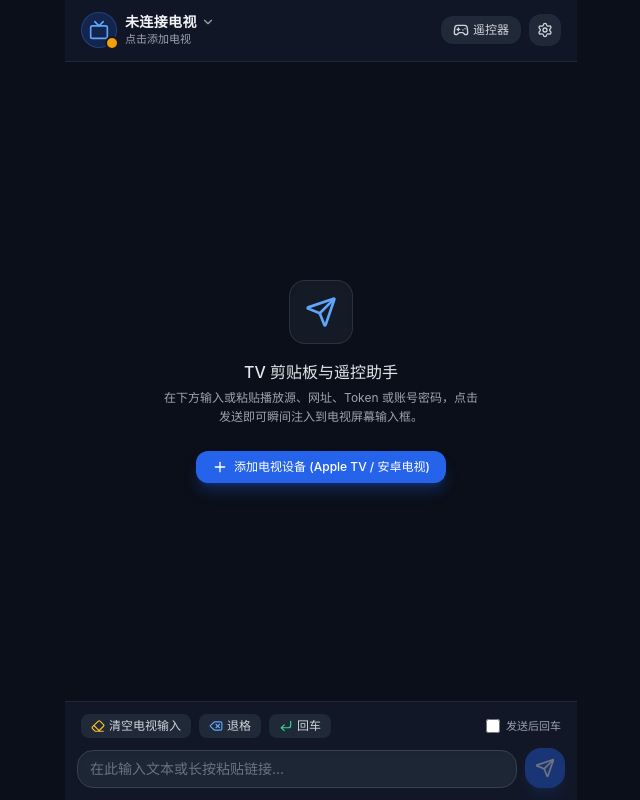
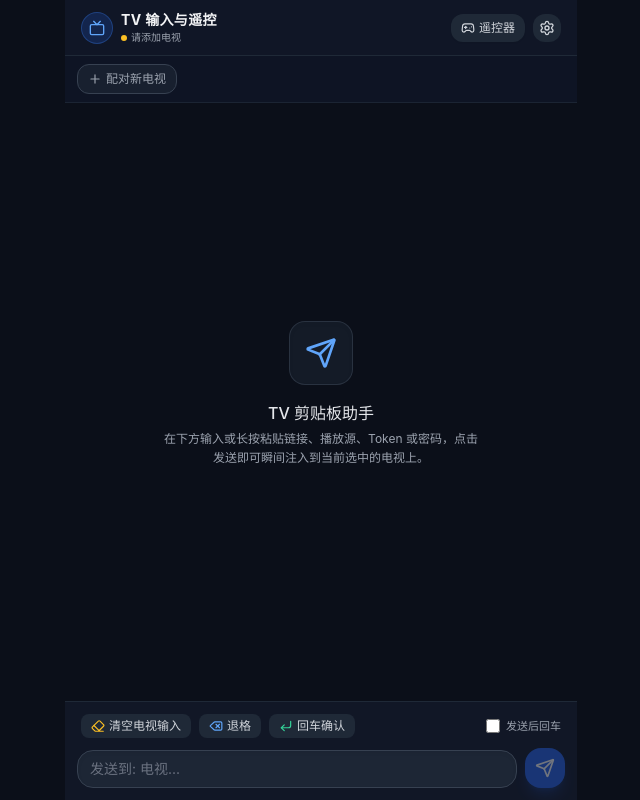
Before and after one commit to xiaohu133/appletv-chat, a FastAPI app: page / in a window 1280 px wide. Shown: the whole page, without its empty margins (319-959 px from the left). Run offline with FastAPI, Linux system fonts and the light colour scheme; data that the repository does not hold is empty; parts of the project's set-up code (start-up, migrations or seed data) failed here and were passed over; some libraries are stand-ins or nearby versions.

Commit message:
feat: add instant 1-click device switcher bar and zero-latency switching

```diff
--- a/app/storage.py
+++ b/app/storage.py
@@ -34,6 +34,9 @@ def get_devices() -> List[Dict[str, Any]]:
     for d in devs:
         if "type" not in d:
             d["type"] = "appletv"
+        name = d.get("name", "")
+        if not name or "\ufffd" in name:
+            d["name"] = "索尼电视" if d.get("type") == "androidtv" else "Apple TV"
     return devs
 
 def save_devices(devices: List[Dict[str, Any]]):
--- a/app/templates/index.html
+++ b/app/templates/index.html
@@ -50,53 +50,65 @@
 <div id="app" class="h-full flex flex-col max-w-lg mx-auto w-full relative">
 
   <!-- 顶部导航栏 -->
-  <header class="bg-[#111827]/95 backdrop-blur-md border-b border-gray-800 px-4 py-3 flex items-center justify-between z-20 shrink-0">
+  <header class="bg-[#111827]/95 backdrop-blur-md border-b border-gray-800 px-4 py-2.5 flex items-center justify-between z-20 shrink-0">
     <div class="flex items-center space-x-2">
-      <!-- 电视图标 & 状态 -->
-      <div class="relative cursor-pointer" @click="showDeviceModal = true">
-        <div class="w-9 h-9 rounded-full bg-blue-600/20 border border-blue-500/30 flex items-center justify-center text-blue-400">
-          <i v-if="activeDevice && activeDevice.type === 'androidtv'" data-lucide="bot" class="w-5 h-5 text-emerald-400"></i>
-          <i v-else data-lucide="tv" class="w-5 h-5"></i>
-        </div>
-        <span class="absolute bottom-0 right-0 w-2.5 h-2.5 rounded-full ring-2 ring-[#111827]"
-              :class="activeDevice ? 'bg-emerald-500 shadow-[0_0_8px_#10b981]' : 'bg-amber-500'"></span>
+      <div class="w-8 h-8 rounded-full bg-blue-600/20 border border-blue-500/30 flex items-center justify-center text-blue-400 shrink-0">
+        <i v-if="activeDevice && activeDevice.type === 'androidtv'" data-lucide="bot" class="w-4 h-4 text-emerald-400"></i>
+        <i v-else data-lucide="tv" class="w-4 h-4"></i>
       </div>
       <div>
-        <div class="flex items-center space-x-1 cursor-pointer" @click="showDeviceModal = true">
-          <span class="font-semibold text-sm tracking-wide text-gray-100 max-w-[140px] truncate">
-            {{ activeDevice ? activeDevice.name : '未连接电视' }}
-          </span>
-          <span v-if="activeDevice" class="text-[10px] px-1.5 py-0.5 rounded bg-gray-800 border border-gray-700 text-gray-300">
-            {{ activeDevice.type === 'androidtv' ? '🤖 安卓' : '🍎 苹果' }}
-          </span>
-          <i data-lucide="chevron-down" class="w-3.5 h-3.5 text-gray-400"></i>
-        </div>
-        <div class="text-[11px] text-gray-400 font-mono">
-          {{ activeDevice ? (activeDevice.address || '已就绪') : '点击添加电视' }}
+        <h1 class="font-bold text-sm tracking-wide text-gray-100 flex items-center space-x-1.5">
+          <span>TV 输入与遥控</span>
+        </h1>
+        <div class="text-[10px] text-gray-400 flex items-center space-x-1">
+          <span class="w-1.5 h-1.5 rounded-full" :class="activeDevice ? 'bg-emerald-400' : 'bg-amber-400'"></span>
+          <span>{{ activeDevice ? ('当前控制: ' + activeDevice.name) : '请添加电视' }}</span>
         </div>
       </div>
     </div>
 
-    <!-- 右侧功能按钮：遥控器开关 & 设置 -->
+    <!-- 右侧功能按键 -->
     <div class="flex items-center space-x-2">
       <button @click="showRemote = !showRemote"
-              class="px-3 py-1.5 rounded-xl text-xs font-medium flex items-center space-x-1 transition active:scale-95 shadow-sm"
+              class="px-2.5 py-1.5 rounded-xl text-xs font-medium flex items-center space-x-1 transition active:scale-95 shadow-sm"
               :class="showRemote ? 'bg-blue-600 text-white shadow-blue-600/30' : 'bg-gray-800 text-gray-300 hover:text-white'">
-        <i data-lucide="gamepad-2" class="w-4 h-4"></i>
-        <span>遥控器</span>
+        <i data-lucide="gamepad-2" class="w-3.5 h-3.5"></i>
+        <span>{{ showRemote ? '收起遥控' : '遥控器' }}</span>
       </button>
 
       <button @click="showDeviceModal = true"
-              class="p-2 rounded-xl text-gray-300 hover:text-white bg-gray-800 hover:bg-gray-700 active:scale-95 transition">
+              class="p-1.5 rounded-xl text-gray-300 hover:text-white bg-gray-800 hover:bg-gray-700 active:scale-95 transition" title="管理设备">
         <i data-lucide="settings" class="w-4 h-4"></i>
       </button>
     </div>
   </header>
 
-  <!-- 虚拟遥控器抽屉面板 (可折叠) -->
+  <!-- 顶部设备一键直切栏 (核心！无需进弹窗，一秒切换) -->
+  <div class="bg-[#0e1424] px-3 py-2 border-b border-gray-800/80 flex items-center space-x-2 overflow-x-auto shrink-0">
+    <button v-for="dev in devices" :key="dev.id || dev.identifier"
+            @click="selectDevice(dev)"
+            class="flex-1 min-w-[120px] py-1.5 px-3 rounded-xl text-xs font-medium flex items-center justify-center space-x-1.5 transition-all active:scale-95 border"
+            :class="isCurrentDevice(dev)
+                    ? (dev.type === 'androidtv' ? 'bg-emerald-600/25 border-emerald-500 text-emerald-300 font-bold shadow-md shadow-emerald-950/40 ring-1 ring-emerald-500/50' : 'bg-blue-600/25 border-blue-500 text-blue-300 font-bold shadow-md shadow-blue-950/40 ring-1 ring-blue-500/50')
+                    : 'bg-gray-800/50 border-gray-700/60 text-gray-400 hover:text-gray-200 hover:bg-gray-800'">
+      <span class="text-sm">{{ dev.type === 'androidtv' ? '🤖' : '🍎' }}</span>
+      <span class="truncate">{{ dev.name }}</span>
+      <span v-if="isCurrentDevice(dev)" class="w-1.5 h-1.5 rounded-full"
+            :class="dev.type === 'androidtv' ? 'bg-emerald-400' : 'bg-blue-400'"></span>
+    </button>
+
+    <!-- 快捷添加按钮 -->
+    <button @click="showDeviceModal = true"
+            class="px-2.5 py-1.5 rounded-xl text-xs bg-gray-800/60 hover:bg-gray-700 border border-gray-700 text-gray-400 hover:text-white flex items-center space-x-1 shrink-0 active:scale-95 transition">
+      <i data-lucide="plus" class="w-3.5 h-3.5"></i>
+      <span>配对新电视</span>
+    </button>
+  </div>
+
+  <!-- 虚拟遥控器折叠抽屉 -->
   <div v-if="showRemote" class="bg-[#131b2e] border-b border-gray-800 p-4 shrink-0 transition animate-in slide-in-from-top duration-200 shadow-xl z-10">
     <div class="max-w-xs mx-auto space-y-4">
-      <!-- 遥控器顶部按键行：返回、主页、菜单、静音 -->
+      <!-- 遥控器第一行：返回、主页、菜单、静音 -->
       <div class="flex items-center justify-between px-2">
         <button @click="sendKey('back')" class="remote-btn w-11 h-11 rounded-2xl flex flex-col items-center justify-center border border-gray-700/60" title="返回">
           <i data-lucide="undo-2" class="w-4 h-4 text-amber-400"></i>
@@ -116,7 +128,7 @@
         </button>
       </div>
 
-      <!-- 中间十字方向盘 (D-Pad) -->
+      <!-- 十字方向盘 (D-Pad) -->
       <div class="relative w-44 h-44 mx-auto bg-gray-900 rounded-full border border-gray-700/80 p-1 flex items-center justify-center shadow-inner">
         <!-- 上 -->
         <button @click="sendKey('up')" class="absolute top-2 inset-x-0 mx-auto w-12 h-10 rounded-t-xl bg-gray-800/90 active:bg-blue-600 text-gray-300 active:text-white flex items-center justify-center transition">
@@ -134,13 +146,13 @@
         <button @click="sendKey('right')" class="absolute right-2 inset-y-0 my-auto w-10 h-12 rounded-r-xl bg-gray-800/90 active:bg-blue-600 text-gray-300 active:text-white flex items-center justify-center transition">
           <i data-lucide="chevron-right" class="w-6 h-6"></i>
         </button>
-        <!-- 中间 OK 键 -->
+        <!-- 中间 OK 确定 -->
         <button @click="sendKey('select')" class="w-16 h-16 rounded-full bg-blue-600 active:bg-blue-500 text-white font-bold text-sm tracking-wider shadow-lg shadow-blue-600/40 flex items-center justify-center transition active:scale-95">
           OK
         </button>
       </div>
 
-      <!-- 音量与播放控制行 -->
+      <!-- 音量与播放控制 -->
       <div class="flex items-center justify-between px-2 pt-1">
         <button @click="sendKey('volume_down')" class="remote-btn px-4 py-2 rounded-xl flex items-center space-x-1 text-xs border border-gray-700/60">
           <i data-lucide="volume-1" class="w-4 h-4"></i>
@@ -158,23 +170,16 @@
     </div>
   </div>
 
-  <!-- 对话消息气泡流 (聊天界面) -->
+  <!-- 对话消息气泡流 -->
   <main ref="chatContainer" class="flex-1 overflow-y-auto p-4 space-y-4 chat-scroll">
-    <!-- 空状态提示 -->
     <div v-if="history.length === 0" class="h-full flex flex-col items-center justify-center text-center px-6 text-gray-400">
       <div class="w-16 h-16 rounded-2xl bg-gray-800/50 border border-gray-700/60 flex items-center justify-center text-blue-400 mb-4 shadow-inner">
         <i data-lucide="send" class="w-8 h-8"></i>
       </div>
-      <h3 class="text-base font-medium text-gray-200 mb-1">TV 剪贴板与遥控助手</h3>
+      <h3 class="text-base font-medium text-gray-200 mb-1">TV 剪贴板助手</h3>
       <p class="text-xs text-gray-400 leading-relaxed max-w-xs mb-4">
-        在下方输入或粘贴播放源、网址、Token 或账号密码，点击发送即可瞬间注入到电视屏幕输入框。
+        在下方输入或长按粘贴链接、播放源、Token 或密码，点击发送即可瞬间注入到当前选中的电视上。
       </p>
-      <div v-if="!activeDevice" class="mt-2">
-        <button @click="showDeviceModal = true" class="px-4 py-2 bg-blue-600 hover:bg-blue-500 active:scale-95 rounded-xl text-xs font-medium text-white shadow-lg shadow-blue-600/30 flex items-center space-x-1.5">
-          <i data-lucide="plus" class="w-4 h-4"></i>
-          <span>添加电视设备 (Apple TV / 安卓电视)</span>
-        </button>
-      </div>
     </div>
 
     <!-- 消息气泡列表 -->
@@ -199,7 +204,7 @@
 
   <!-- 底部操作输入区 -->
   <footer class="bg-[#111827]/95 border-t border-gray-800 p-3 space-y-2.5 z-20 shrink-0">
-    <!-- 快捷辅助按键条 -->
+    <!-- 快捷按键条 -->
     <div class="flex items-center justify-between px-1 text-xs">
       <div class="flex items-center space-x-2">
         <button @click="sendClear" class="px-2.5 py-1 rounded-lg bg-gray-800 hover:bg-gray-700 text-gray-300 active:scale-95 transition flex items-center space-x-1">
@@ -212,7 +217,7 @@
         </button>
         <button @click="sendKey('enter')" class="px-2.5 py-1 rounded-lg bg-gray-800 hover:bg-gray-700 text-gray-300 active:scale-95 transition flex items-center space-x-1">
           <i data-lucide="corner-down-left" class="w-3.5 h-3.5 text-emerald-400"></i>
-          <span>回车</span>
+          <span>回车确认</span>
         </button>
       </div>
 
@@ -223,13 +228,13 @@
       </label>
     </div>
 
-    <!-- 文本输入框与发送按钮 -->
+    <!-- 文本输入与发送 -->
     <div class="flex items-end space-x-2">
       <div class="flex-1 bg-gray-800/90 border border-gray-700 rounded-2xl px-3 py-2 focus-within:border-blue-500 transition shadow-inner flex items-center">
         <textarea ref="inputBox"
                   v-model="inputText"
                   @keydown.enter.exact.prevent="handleSend"
-                  placeholder="在此输入文本或长按粘贴链接..."
+                  :placeholder="'发送到: ' + (activeDevice ? activeDevice.name : '电视') + '...'"
                   rows="1"
                   class="w-full bg-transparent border-0 outline-none text-sm text-gray-100 placeholder-gray-500 resize-none max-h-28 overflow-y-auto"></textarea>
       </div>
@@ -243,7 +248,7 @@
     </div>
   </footer>
 
-  <!-- 设备管理与设置弹窗 -->
+  <!-- 设备管理弹窗 -->
   <div v-if="showDeviceModal" class="fixed inset-0 bg-black/80 z-40 flex items-end sm:items-center justify-center p-0 sm:p-4 backdrop-blur-sm">
     <div class="bg-[#111827] border-t sm:border border-gray-800 rounded-t-3xl sm:rounded-2xl w-full max-w-md max-h-[85vh] flex flex-col shadow-2xl overflow-hidden animate-in slide-in-from-bottom duration-200">
       <div class="p-4 border-b border-gray-800 flex items-center justify-between">
@@ -257,23 +262,18 @@
       </div>
 
       <div class="p-4 space-y-4 overflow-y-auto">
-        <!-- 设备列表 -->
+        <!-- 现有电视列表 -->
         <div class="space-y-2">
-          <div class="text-xs font-semibold text-gray-400 uppercase tracking-wider flex items-center justify-between">
-            <span>已保存的电视列表</span>
-            <span class="text-[11px] font-normal text-gray-400">{{ devices.length }} 台设备</span>
-          </div>
-
-          <div v-if="devices.length === 0" class="text-center py-4 text-xs text-gray-400 bg-gray-800/30 rounded-xl border border-gray-800/60">
-            暂无已配对设备，请在下方添加
+          <div class="text-xs font-semibold text-gray-400 uppercase tracking-wider">
+            点击直接选用电视
           </div>
 
           <div v-for="dev in devices" :key="dev.id || dev.identifier"
                @click="selectDevice(dev)"
-               class="p-3 rounded-xl border flex items-center justify-between cursor-pointer transition"
-               :class="activeDevice && (activeDevice.id === dev.id || activeDevice.identifier === dev.identifier) ? 'bg-blue-600/10 border-blue-500/50 text-white' : 'bg-gray-800/40 border-gray-800 hover:bg-gray-800/80 text-gray-300'">
+               class="p-3 rounded-xl border flex items-center justify-between cursor-pointer transition active:scale-[0.98]"
+               :class="isCurrentDevice(dev) ? 'bg-blue-600/15 border-blue-500/60 text-white' : 'bg-gray-800/40 border-gray-800 hover:bg-gray-800/80 text-gray-300'">
             <div class="flex items-center space-x-3">
-              <span class="text-lg">{{ dev.type === 'androidtv' ? '🤖' : '🍎' }}</span>
+              <span class="text-xl">{{ dev.type === 'androidtv' ? '🤖' : '🍎' }}</span>
               <div>
                 <div class="font-medium text-xs flex items-center space-x-2">
                   <span>{{ dev.name }}</span>
@@ -281,65 +281,64 @@
                     {{ dev.type === 'androidtv' ? 'Android TV' : 'Apple TV' }}
                   </span>
                 </div>
-                <div class="text-[11px] text-gray-400 font-mono">{{ dev.address || '已配对' }}</div>
+                <div class="text-[11px] text-gray-400 font-mono">{{ dev.address || '已保存' }}</div>
               </div>
             </div>
 
             <div class="flex items-center space-x-2">
-              <span v-if="activeDevice && (activeDevice.id === dev.id || activeDevice.identifier === dev.identifier)" class="text-xs text-blue-400 font-medium">当前选用</span>
-              <button @click.stop="removeDevice(dev.id || dev.identifier)" class="p-1.5 text-gray-400 hover:text-red-400">
+              <span v-if="isCurrentDevice(dev)" class="text-xs text-blue-400 font-semibold px-2 py-0.5 rounded bg-blue-500/10 border border-blue-500/30">当前控制中</span>
+              <span v-else class="text-xs text-gray-400">点击选用</span>
+              <button @click.stop="removeDevice(dev.id || dev.identifier)" class="p-1.5 text-gray-400 hover:text-red-400" title="删除设备">
                 <i data-lucide="trash-2" class="w-4 h-4"></i>
               </button>
             </div>
           </div>
         </div>
 
-        <!-- 添加新电视选项卡 -->
+        <!-- 绑定新电视区域 -->
         <div class="border-t border-gray-800 pt-4 space-y-3">
-          <div class="flex items-center justify-between">
-            <span class="text-xs font-semibold text-gray-400 uppercase tracking-wider">➕ 添加新电视</span>
+          <div class="text-xs font-semibold text-gray-400 uppercase tracking-wider">
+            ➕ 绑定新电视设备
           </div>
 
+          <!-- 选项卡：新增安卓电视 / 新增 Apple TV -->
           <div class="grid grid-cols-2 gap-2 p-1 bg-gray-800/80 rounded-xl">
             <button @click="addTab = 'androidtv'"
                     class="py-1.5 text-xs font-medium rounded-lg transition flex items-center justify-center space-x-1"
                     :class="addTab === 'androidtv' ? 'bg-emerald-600 text-white shadow' : 'text-gray-400 hover:text-gray-200'">
-              <span>🤖 安卓电视 (ADB)</span>
+              <span>🤖 绑定新安卓电视</span>
             </button>
             <button @click="addTab = 'appletv'"
                     class="py-1.5 text-xs font-medium rounded-lg transition flex items-center justify-center space-x-1"
                     :class="addTab === 'appletv' ? 'bg-blue-600 text-white shadow' : 'text-gray-400 hover:text-gray-200'">
-              <span>🍎 Apple TV</span>
+              <span>🍎 绑定新 Apple TV</span>
             </button>
           </div>
 
-          <!-- 安卓电视 -->
+          <!-- 新增安卓电视 -->
           <div v-if="addTab === 'androidtv'" class="space-y-2.5">
             <div class="space-y-2">
               <div class="flex space-x-2">
-                <input v-model="androidIp" type="text" placeholder="安卓电视 IP (如 192.168.100.104)"
+                <input v-model="androidIp" type="text" placeholder="电视 IP (如 192.168.100.104)"
                        class="flex-1 bg-gray-800 border border-gray-700 rounded-xl px-3 py-2 text-xs text-gray-100 outline-none focus:border-emerald-500 font-mono">
                 <input v-model.number="androidPort" type="number" placeholder="5555"
                        class="w-16 bg-gray-800 border border-gray-700 rounded-xl px-2 py-2 text-xs text-gray-100 outline-none focus:border-emerald-500 font-mono text-center">
               </div>
               <div class="flex space-x-2">
-                <input v-model="androidName" type="text" placeholder="设备备注 (如: 客厅索尼电视)"
+                <input v-model="androidName" type="text" placeholder="设备备注 (如: 索尼电视)"
                        class="flex-1 bg-gray-800 border border-gray-700 rounded-xl px-3 py-2 text-xs text-gray-100 outline-none focus:border-emerald-500">
                 <button @click="connectAndroid" :disabled="connectingAndroid" class="px-4 py-2 bg-emerald-600 hover:bg-emerald-500 rounded-xl text-xs font-medium text-white shrink-0 disabled:opacity-50 flex items-center space-x-1">
                   <i v-if="connectingAndroid" data-lucide="loader-2" class="w-3.5 h-3.5 animate-spin"></i>
-                  <span>{{ connectingAndroid ? '连接中...' : '连接电视' }}</span>
+                  <span>{{ connectingAndroid ? '连接中...' : '连接' }}</span>
                 </button>
               </div>
             </div>
-
-            <div class="p-3 bg-gray-800/40 rounded-xl border border-gray-800 text-[11px] text-gray-400 space-y-1 leading-relaxed">
-              <div class="font-medium text-gray-300">💡 提示：</div>
-              <div>1. 确保电视开启了【网络调试】（端口 5555）；</div>
-              <div>2. 首次连接若电视屏幕弹出“允许调试吗？”，勾选始终允许并点击【确定】。</div>
+            <div class="text-[11px] text-gray-400 leading-relaxed">
+              * 确保电视已在【开发者选项】开启【网络调试】（端口 5555）。
             </div>
           </div>
 
-          <!-- Apple TV -->
+          <!-- 新增 Apple TV -->
           <div v-if="addTab === 'appletv'" class="space-y-2.5">
             <div class="flex space-x-2">
               <input v-model="manualIp" type="text" placeholder="Apple TV IP (如 192.168.100.171)"
@@ -347,6 +346,9 @@
               <button @click="startPairManual" class="px-3 py-2 bg-blue-600 hover:bg-blue-500 rounded-xl text-xs font-medium text-white shrink-0">
                 发起配对
               </button>
+            </div>
+            <div class="text-[11px] text-gray-400 leading-relaxed">
+              * 点击后电视上会弹出 4 位 PIN 验证码，输入即可完成绑定。
             </div>
           </div>
         </div>
@@ -410,7 +412,7 @@ createApp({
     const pinInput = ref('');
 
     // Android TV form
-    const androidIp = ref('');
+    const androidIp = ref('192.168.100.104');
     const androidPort = ref(5555);
     const androidName = ref('索尼电视');
     const connectingAndroid = ref(false);
@@ -432,6 +434,13 @@ createApp({
         }
         lucide.createIcons();
       });
+    };
+
+    const isCurrentDevice = (dev) => {
+      if (!activeDevice.value || !dev) return false;
+      const curId = activeDevice.value.id || activeDevice.value.identifier;
+      const targetId = dev.id || dev.identifier;
+      return curId === targetId;
     };
 
     const loadStatus = async () => {
@@ -464,6 +473,22 @@ createApp({
 
     const getActiveDevId = () => {
       return activeDevice.value ? (activeDevice.value.id || activeDevice.value.identifier) : null;
+    };
+
+    // 毫秒级即时切换设备（零阻塞）
+    const selectDevice = (dev) => {
+      activeDevice.value = dev;
+      showDeviceModal.value = false;
+      pairingSession.value = null; // 取消任何残留的配对弹窗
+      showToast(`已切换控制: ${dev.name}`);
+
+      const devId = dev.id || dev.identifier;
+      // 异步持久化配置，不阻塞界面
+      fetch('/api/settings', {
+        method: 'POST',
+        headers: { 'Content-Type': 'application/json' },
+        body: JSON.stringify({ default_device_id: devId })
+      }).catch(e => console.error('Save settings error:', e));
     };
 
     const handleSend = async () => {
@@ -615,7 +640,7 @@ createApp({
           body: JSON.stringify({
             address: ip,
             port: androidPort.value || 5555,
-            name: androidName.value.trim() || '安卓电视'
+            name: androidName.value.trim() || '索尼电视'
           })
         });
         const data = await res.json();
@@ -631,18 +656,6 @@ createApp({
       } finally {
         connectingAndroid.value = false;
       }
-    };
-
-    const selectDevice = async (dev) => {
-      activeDevice.value = dev;
-      const devId = dev.id || dev.identifier;
-      await fetch('/api/settings', {
-        method: 'POST',
-        headers: { 'Content-Type': 'application/json' },
-        body: JSON.stringify({ default_device_id: devId })
-      });
-      showDeviceModal.value = false;
-      showToast(`已选用: ${dev.name}`);
     };
 
     const removeDevice = async (devId) => {
@@ -661,7 +674,7 @@ createApp({
         method: 'POST',
         headers: { 'Content-Type': 'application/json' },
         body: JSON.stringify({ auto_enter: val })
-      });
+      }).catch(e => console.error(e));
     });
 
     onMounted(async () => {
@@ -673,14 +686,15 @@ createApp({
     watch(showDeviceModal, () => nextTick(() => lucide.createIcons()));
     watch(showRemote, () => nextTick(() => lucide.createIcons()));
     watch(pairingSession, () => nextTick(() => lucide.createIcons()));
+    watch(devices, () => nextTick(() => lucide.createIcons()));
 
     return {
       inputText, history, devices, activeDevice, sending, autoEnter,
       showDeviceModal, showRemote, addTab, manualIp, pairingSession, pinInput,
       androidIp, androidPort, androidName, connectingAndroid,
       toastMsg, chatContainer, inputBox,
-      handleSend, quickResend, copyText, sendKey, sendClear,
-      startPair, startPairManual, submitPin, connectAndroid, selectDevice, removeDevice
+      isCurrentDevice, selectDevice, handleSend, quickResend, copyText, sendKey, sendClear,
+      startPair, startPairManual, submitPin, connectAndroid, removeDevice
     };
   }
 }).mount('#app');
```
